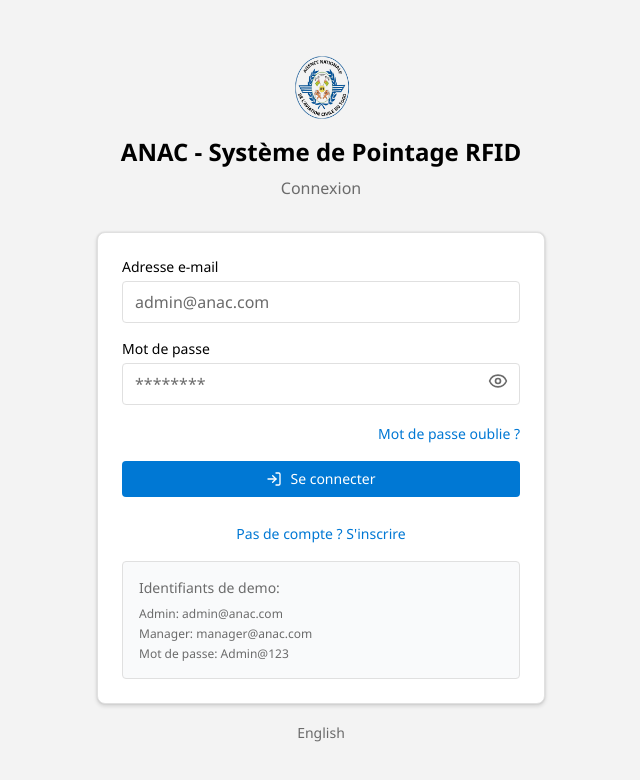
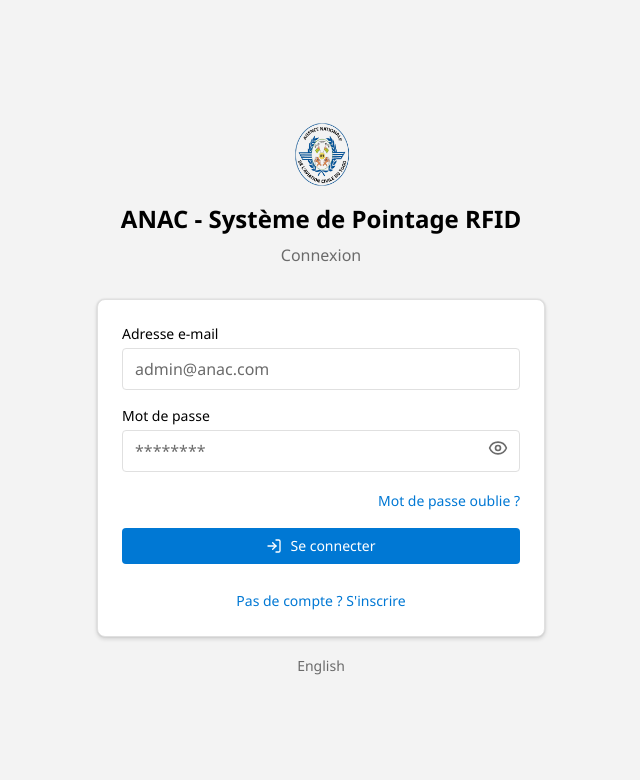
Before and after one commit to Modsontech45/Anac_frontend, a React app: page /login in a window 1280 px wide. Shown: the top 780 px of the page, without its empty margins (319-959 px from the left). Built offline with nearby package versions, Linux system fonts and the light colour scheme; no server answers; the HTML template or start-up script is replaced by a standard one.

Commit message:
initial commit

```diff
--- a/src/pages/Login.tsx
+++ b/src/pages/Login.tsx
@@ -145,7 +145,7 @@
           </div>
 
           {/* Demo Credentials */}
-          <div className="mt-4 p-4 bg-gray-50 rounded-windows border border-windows-border">
+          {/* <div className="mt-4 p-4 bg-gray-50 rounded-windows border border-windows-border">
             <p className="text-sm text-windows-textSecondary mb-2 font-medium">
               Identifiants de demo:
             </p>
@@ -160,7 +160,7 @@
                 <span className="font-medium">Mot de passe:</span> Admin@123
               </p>
             </div>
-          </div>
+          </div> */}
         </div>
 
         {/* Language Toggle */}
```
